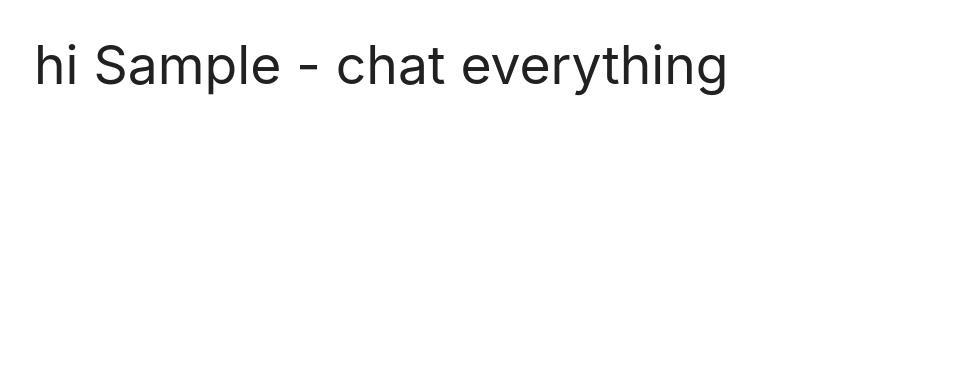
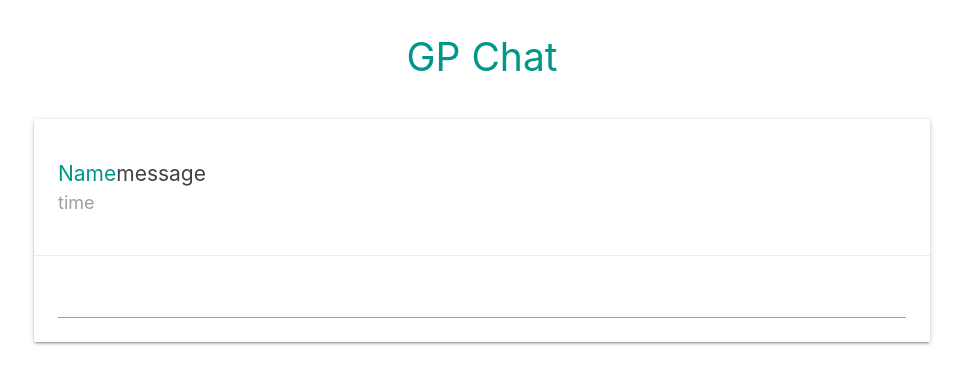
Before and after one commit to giangpham175/gp-chat, a Vue app: page / in a window 1280 px wide. Both pictures are taken after typing "Sample" into the empty fields and a click on the button "Enter Chat". Shown: the top 384 px of the page, without its empty margins (158-1121 px from the left). Built offline with nearby package versions, Linux system fonts and the light colour scheme.

Commit message:
design chat form

```diff
--- a/src/components/Chat.vue
+++ b/src/components/Chat.vue
@@ -1,6 +1,23 @@
 <template>
     <div class="chat container">
-        <h2>hi {{this.name}} - chat everything</h2>
+        <h2 class="center teal-text">GP Chat</h2>
+
+        <div class="card">
+            <div class="card-content">
+                <ul class="messages">
+                    <li>
+                        <span class="teal-text">Name</span>
+                        <span class="grey-text text-darken-3">message</span>
+                        <span class="grey-text time">time</span>
+                    </li>
+                </ul>
+            </div>
+
+            <div class="card-action">
+                <input type="text">
+            </div>
+
+        </div>
     </div>
 </template>
 
@@ -18,5 +35,17 @@
 </script>
 
 <style>
+.chat h2 {
+    font-size: 2.6em;
+    margin-bottom: 40px;
+}
 
+.chat span {
+    font-size: 1.4em;
+}
+
+.chat .time {
+    display: block;
+    font-size: 1.2em;
+}
 </style>
```
